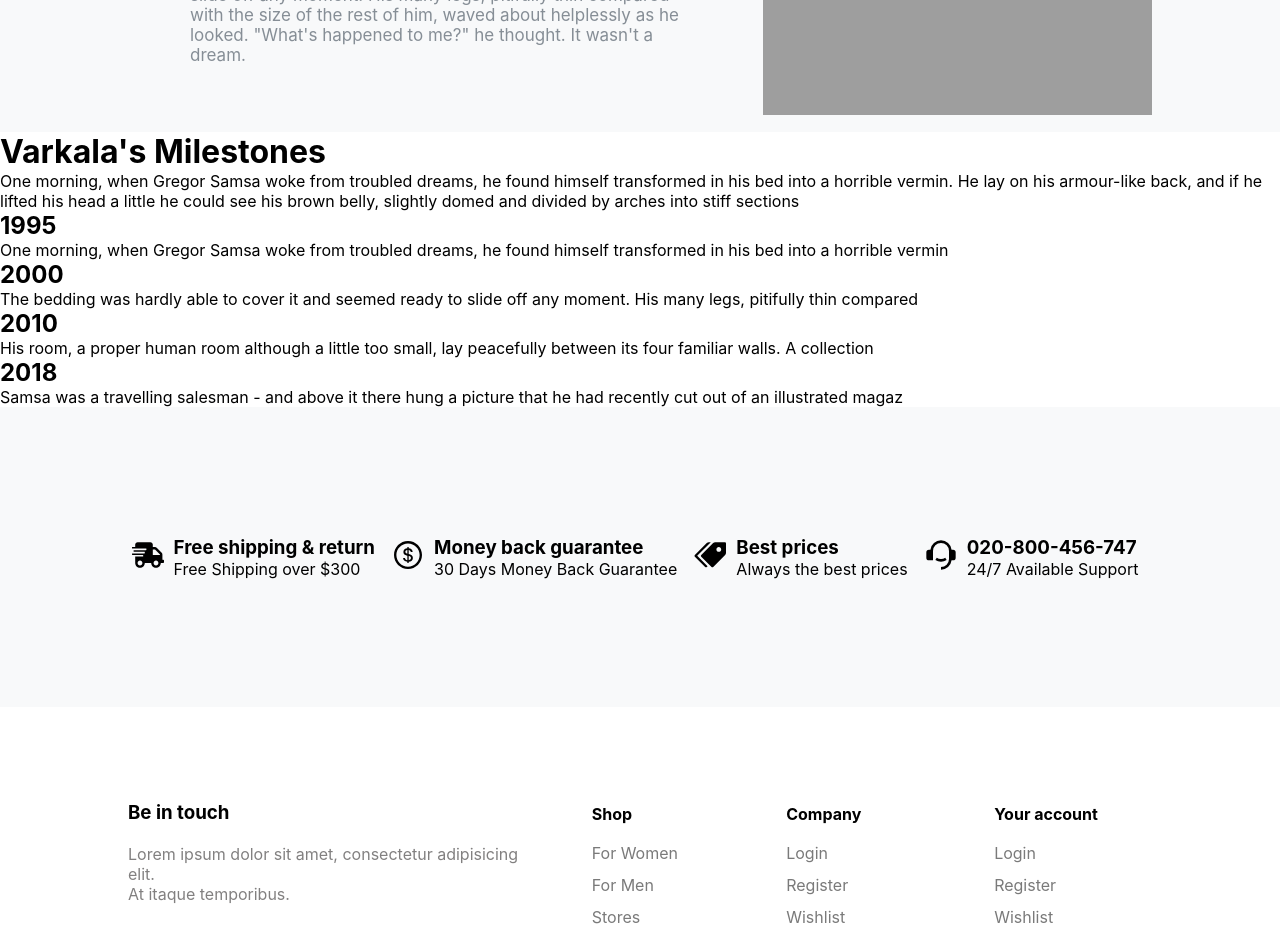
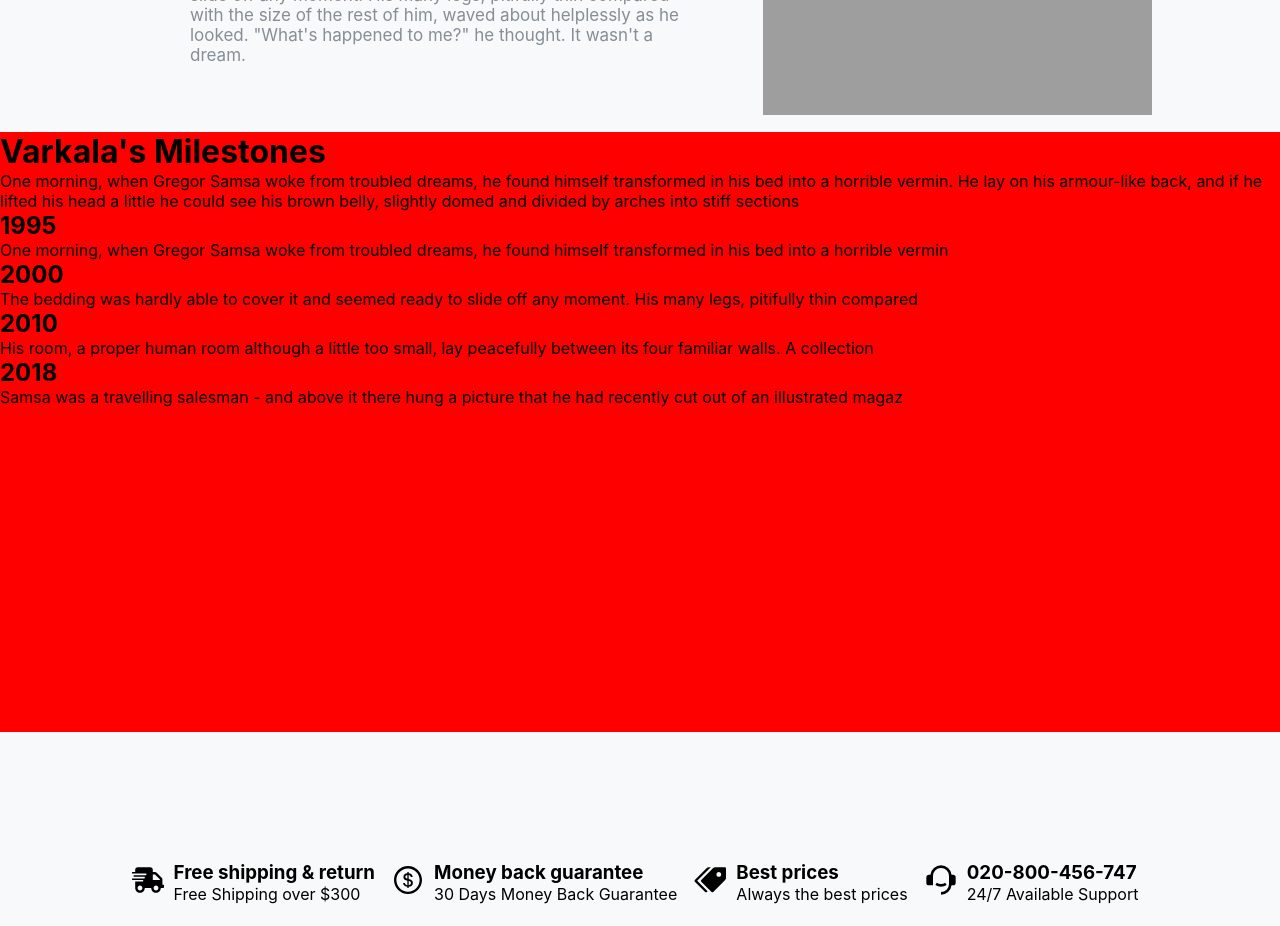
Before and after one commit to Kerimov056/Varkala, a React (Create React App) app: page /about in a window 1280 px wide. Shown: the part 1680-2606 px from the top of the page. Built offline with nearby package versions, Linux system fonts and the light colour scheme; grey boxes are pictures that could not be loaded.

Commit message:
about two share next

```diff
--- a/src/components/abouts/about.scss
+++ b/src/components/abouts/about.scss
@@ -181,3 +181,11 @@
         }
     }
 }
+
+//2ci hisessi
+
+.Milestones{
+    width: 100%;
+    height: 600px;
+    background-color: red;
+}
```
